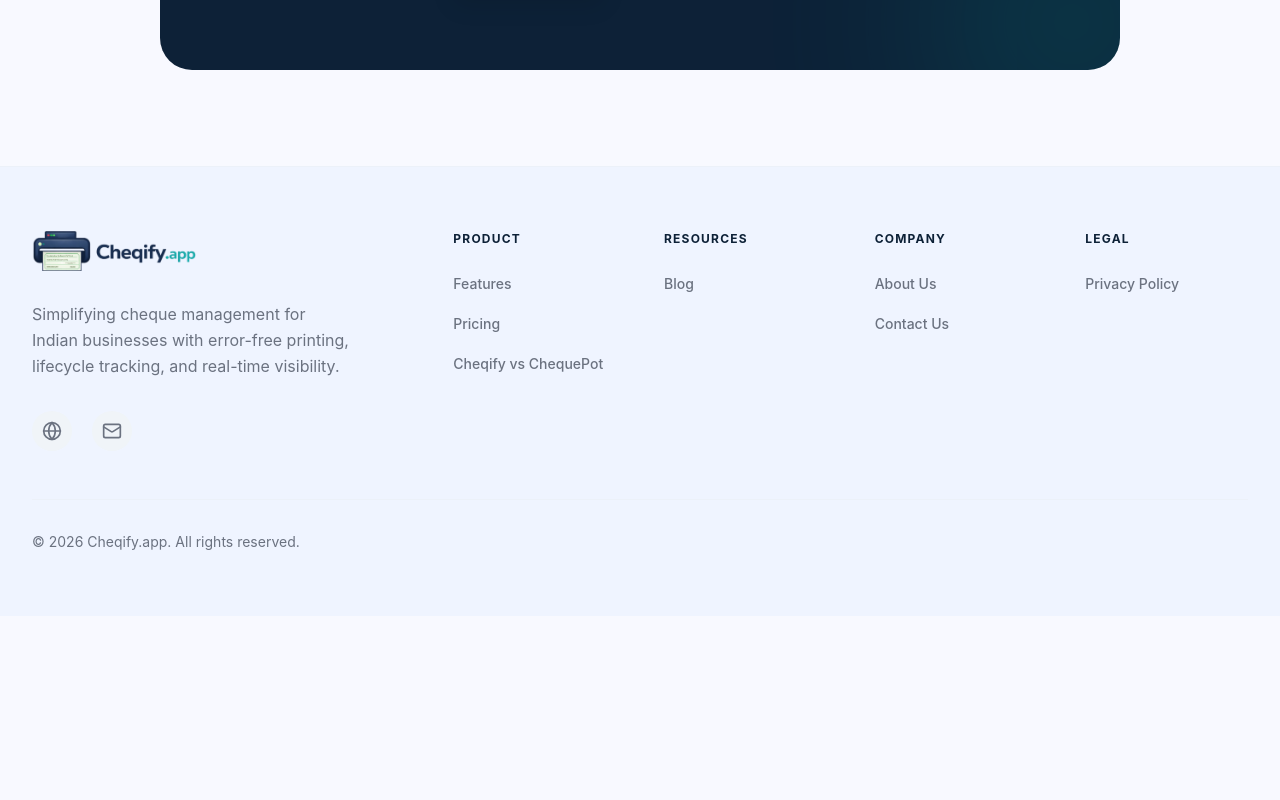
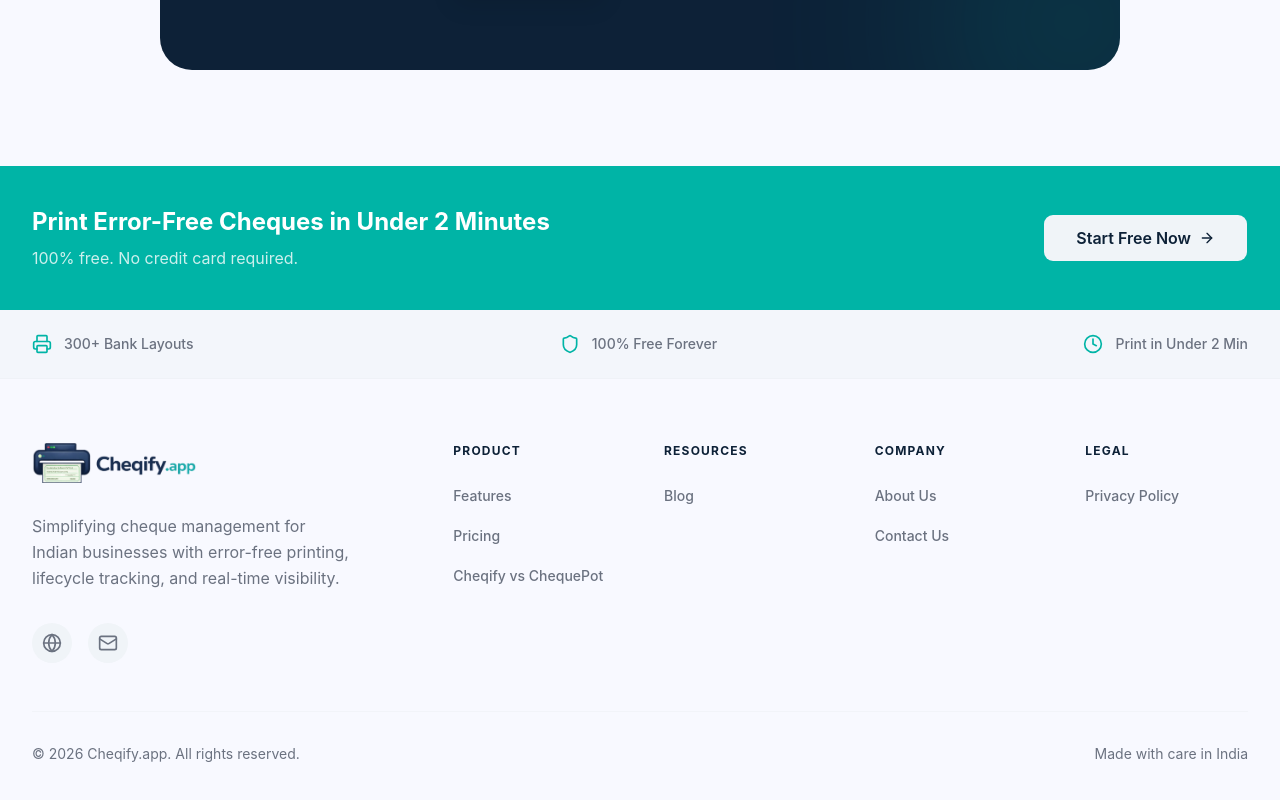
Before and after one commit to ravihirapara/cheqify-website, a Next.js app: page /en/about in a window 1280 px wide. Shown: the part 2930-3730 px from the top of the page. Before the commit the page ends 3546 px from the top, so only its background shows below. Built offline with nearby package versions, Linux system fonts and the light colour scheme; no server answers; a web font is replaced by a local one.

Commit message:
feat: redesign footer with CTA banner, stats strip, and improved layout

```diff
--- a/messages/en.json
+++ b/messages/en.json
@@ -22,7 +22,13 @@
       "company": "Company",
       "legal": "Legal",
       "privacy": "Privacy Policy",
-      "compare": "Cheqify vs ChequePot"
+      "compare": "Cheqify vs ChequePot",
+      "ctaSubtext": "100% free. No credit card required.",
+      "ctaButton": "Start Free Now",
+      "stat1": "300+ Bank Layouts",
+      "stat2": "100% Free Forever",
+      "stat3": "Print in Under 2 Min",
+      "madeIn": "Made with care in India"
     },
     "language": {
       "en": "English",
--- a/messages/gu.json
+++ b/messages/gu.json
@@ -22,7 +22,13 @@
       "company": "કંપની",
       "legal": "કાનૂની",
       "privacy": "ગોપનીયતા નીતિ",
-      "compare": "Cheqify vs ChequePot"
+      "compare": "Cheqify vs ChequePot",
+      "ctaSubtext": "100% મફત. કોઈ ક્રેડિટ કાર્ડ જરૂરી નથી.",
+      "ctaButton": "હમણાં મફત શરૂ કરો",
+      "stat1": "300+ બેંક લેઆઉટ",
+      "stat2": "100% હંમેશા મફત",
+      "stat3": "2 મિનિટથી ઓછામાં પ્રિન્ટ",
+      "madeIn": "ભારતમાં પ્રેમથી બનાવેલું"
     },
     "language": {
       "en": "English",
--- a/messages/hi.json
+++ b/messages/hi.json
@@ -22,7 +22,13 @@
       "company": "कंपनी",
       "legal": "कानूनी",
       "privacy": "गोपनीयता नीति",
-      "compare": "Cheqify vs ChequePot"
+      "compare": "Cheqify vs ChequePot",
+      "ctaSubtext": "100% मुफ्त। कोई क्रेडिट कार्ड आवश्यक नहीं।",
+      "ctaButton": "अभी मुफ्त शुरू करें",
+      "stat1": "300+ बैंक लेआउट",
+      "stat2": "100% हमेशा मुफ्त",
+      "stat3": "2 मिनट से कम में प्रिंट",
+      "madeIn": "भारत में प्यार से बनाया गया"
     },
     "language": {
       "en": "English",
--- a/src/components/layout/footer.tsx
+++ b/src/components/layout/footer.tsx
@@ -3,7 +3,8 @@
 import { useTranslations } from "next-intl";
 import Image from "next/image";
 import { Link } from "~/i18n/navigation";
-import { Globe, Mail } from "lucide-react";
+import { Globe, Mail, ArrowRight, Printer, Shield, Clock } from "lucide-react";
+import { Button } from "~/components/ui/button";
 
 const FOOTER_LINKS = [
   {
@@ -40,7 +41,54 @@ export function Footer() {
   const year = new Date().getFullYear();
 
   return (
-    <footer className="border-t border-border/30 py-16" style={{ backgroundColor: "#eff4ff" }}>
+    <footer>
+      {/* CTA Banner */}
+      <div className="bg-primary">
+        <div className="mx-auto flex max-w-7xl flex-col items-center justify-between gap-6 px-4 py-10 sm:px-6 md:flex-row lg:px-8">
+          <div className="text-center md:text-left">
+            <h3 className="text-2xl font-bold text-primary-foreground">
+              {t("footer.tagline")}
+            </h3>
+            <p className="mt-2 text-primary-foreground/80">
+              {t("footer.ctaSubtext")}
+            </p>
+          </div>
+          <a
+            href="https://app.cheqify.app/register"
+            target="_blank"
+            rel="noopener noreferrer"
+          >
+            <Button
+              variant="secondary"
+              className="h-12 gap-2 px-8 text-base font-semibold"
+            >
+              {t("footer.ctaButton")}
+              <ArrowRight className="h-4 w-4" />
+            </Button>
+          </a>
+        </div>
+      </div>
+
+      {/* Stats Strip */}
+      <div className="border-b border-border/30 bg-muted/50">
+        <div className="mx-auto flex max-w-7xl flex-wrap items-center justify-center gap-8 px-4 py-6 sm:px-6 md:justify-between lg:px-8">
+          <div className="flex items-center gap-3">
+            <Printer className="h-5 w-5 text-primary" />
+            <span className="text-sm font-medium text-muted-foreground">{t("footer.stat1")}</span>
+          </div>
+          <div className="flex items-center gap-3">
+            <Shield className="h-5 w-5 text-primary" />
+            <span className="text-sm font-medium text-muted-foreground">{t("footer.stat2")}</span>
+          </div>
+          <div className="flex items-center gap-3">
+            <Clock className="h-5 w-5 text-primary" />
+            <span className="text-sm font-medium text-muted-foreground">{t("footer.stat3")}</span>
+          </div>
+        </div>
+      </div>
+
+      {/* Main Footer */}
+      <div className="bg-background py-16">
         <div className="mx-auto max-w-7xl px-4 sm:px-6 lg:px-8">
           <div className="mb-12 grid grid-cols-1 gap-12 md:grid-cols-2 lg:grid-cols-6">
             {/* Logo + Description + Social */}
@@ -57,18 +105,20 @@ export function Footer() {
               <p className="mt-6 max-w-xs leading-relaxed text-muted-foreground">
                 {t("footer.description")}
               </p>
-            <div className="mt-8 flex gap-5">
+              <div className="mt-8 flex gap-4">
                 <a
                   href="https://cheqify.app"
                   target="_blank"
                   rel="noopener noreferrer"
                   className="flex h-10 w-10 items-center justify-center rounded-full bg-muted text-muted-foreground transition-all hover:bg-primary hover:text-primary-foreground"
+                  aria-label="Website"
                 >
                   <Globe className="h-5 w-5" />
                 </a>
                 <a
                   href="mailto:contact.cheqify@gmail.com"
                   className="flex h-10 w-10 items-center justify-center rounded-full bg-muted text-muted-foreground transition-all hover:bg-primary hover:text-primary-foreground"
+                  aria-label="Email"
                 >
                   <Mail className="h-5 w-5" />
                 </a>
@@ -97,11 +147,15 @@ export function Footer() {
             ))}
           </div>
 
-        {/* Copyright */}
+          {/* Bottom Bar */}
           <div className="flex flex-col items-center justify-between gap-4 border-t border-border/30 pt-8 md:flex-row">
             <p className="text-sm text-muted-foreground">
               {t("footer.copyright", { year })}
             </p>
+            <p className="text-sm text-muted-foreground">
+              {t("footer.madeIn")}
+            </p>
+          </div>
         </div>
       </div>
     </footer>
```
Lines whose indentation alone changed are shown as unchanged.
